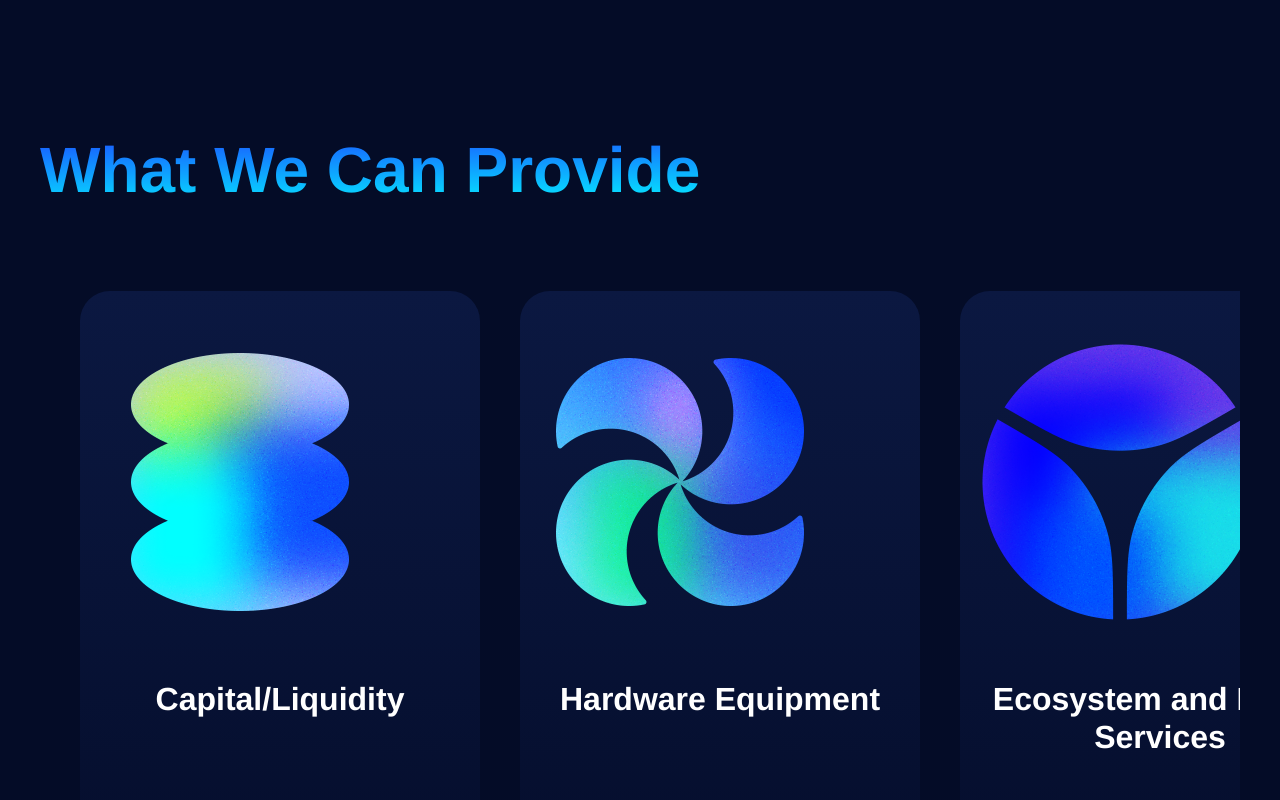
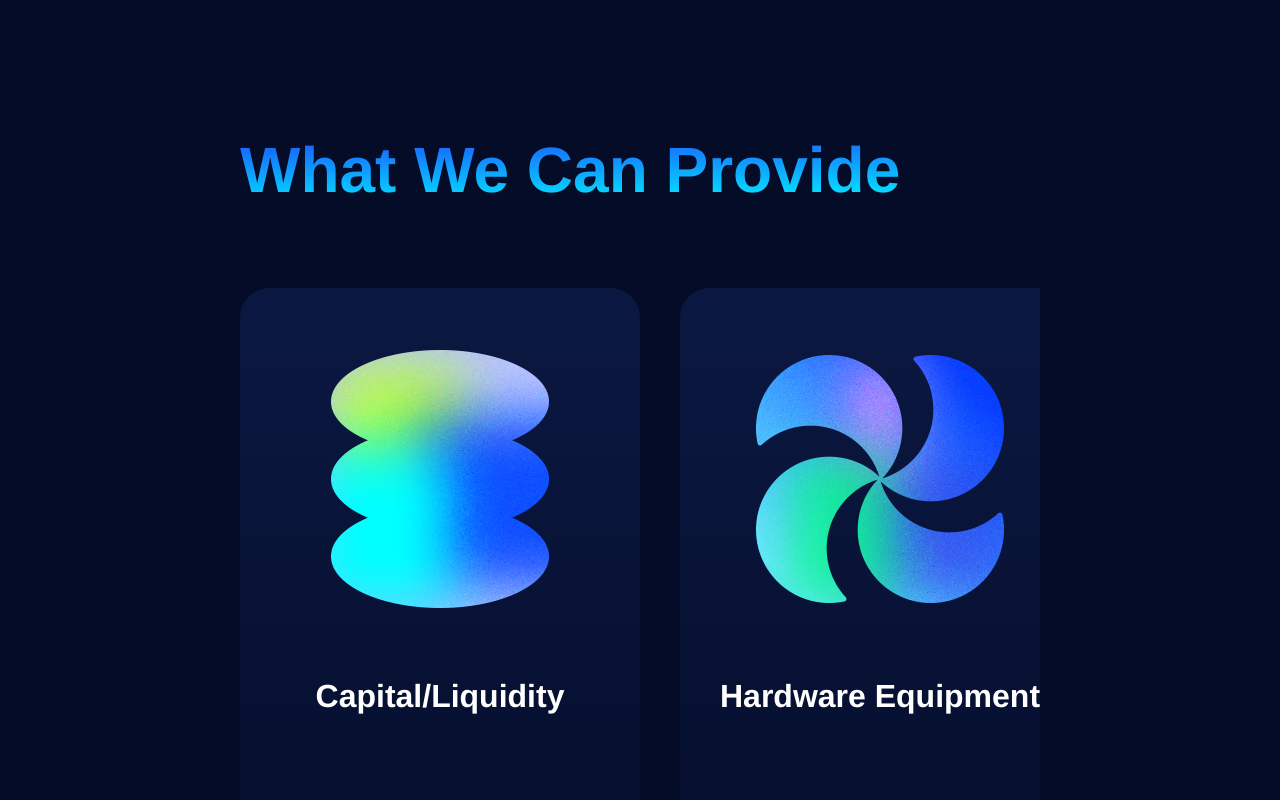
Before and after one commit to lyswifter/depinX, a Vue app: page / in a window 1280 px wide. Shown: the part 3500-4300 px from the top of the page. Built offline with nearby package versions, Linux system fonts and the light colour scheme.

Commit message:
adopt services cards

```diff
--- a/src/components/Service.vue
+++ b/src/components/Service.vue
@@ -34,6 +34,11 @@ function hoverAction(index: number) {
     state.services[index].isHover = true
 }
 
+function clickAction(index: number) {
+    console.log(index)
+    state.services[index].isHover = true
+}
+
 function leaveAction(index: number) {
     console.log(index)
     state.services[index].isHover = false
@@ -55,15 +60,14 @@ function leftClick() {
 </script>
 
 <template>
-    <!-- :onmouseenter="enterAction" :onmouseout="outAction" -->
-    <!-- :onmouseover="hoverAction(i)" -->
     <div>
         <div class="service-view">
             <div class="mid-view">
-                <div class="service-title">What We Can Provide</div>
+                <div class="service-title service-title-f">What We Can Provide</div>
+
                 <div class="service-list">
-                    <div v-for="(item, i) in state.services" :key="i" class="service-card" @mouseover="hoverAction(i)"
-                        @mouseleave="leaveAction(i)">
+                    <div v-for="(item, i) in state.services" :key="i" class="service-card" :class="i == 0 ? 'm-l-none' : 'm-l-40'" @mouseover="hoverAction(i)"
+                        @mouseleave="leaveAction(i)" @click="clickAction(i)">
                         <div class="normal-card" v-if="!item.isHover">
                             <div class="normal-content">
                                 <img :src="item.img" width="320" height="382" alt="">
@@ -79,7 +83,7 @@ function leftClick() {
                     </div>
                 </div>
 
-                <div style="display: flex;margin-top: 60px;margin-left: 40px;">
+                <div style="display: flex;margin-top: 60px;">
                     <div style="cursor: pointer;" @click="leftClick">
                         <img src="../assets/arrow_left_nor@2x.png" width="80" height="40" alt="">
                     </div>
@@ -101,23 +105,46 @@ function leftClick() {
     background: #040C27;
 }
 
-.mid-view {
-    margin: 0 auto;
-    width: 1200px;
+@media screen and (max-width: 767px) {
+    .mid-view {
+        margin: 0 auto;
+        width: 78%;
+    }
+
+    .service-title-f {
+        font-size: 40px;
+        line-height: 47px;
+    }
+}
+
+@media screen and (min-width: 768px) {
+    .mid-view {
+        margin: 0 auto;
+        width: 62.5%;
+    }
+
+    .service-title-f {
+        font-size: 64px;
+        line-height: 75px;
+    }
 }
 
 .service-title {
-    width: 726px;
-    height: 78px;
     font-weight: 600;
-    font-size: 64px;
-    line-height: 75px;
     text-align: left;
     font-style: normal;
     text-transform: none;
     background-image: linear-gradient(179deg, #1B4DFF 0%, #01FFFF 100%);
     color: transparent;
     background-clip: text;
+}
+
+.m-l-40 {
+    margin-left: 40px;
+}
+
+.m-l-none {
+    margin-left: 0px;
 }
 
 .service-list {
@@ -128,7 +155,6 @@ function leftClick() {
 }
 
 .service-card {
-    margin-left: 40px;
     width: 400px;
     background: linear-gradient(180deg, #0B1841 0%, #050E2D 100%);
     border-image: linear-gradient(90deg, rgba(27, 77, 255, 1), rgba(1, 255, 255, 1)) 4 4;
@@ -144,6 +170,11 @@ function leftClick() {
 .normal-card {
     width: 400px;
     height: 580px;
+}
+
+.normal-content {
+    width: 320px;
+    margin: 0 auto;
 }
 
 .normal-title {
```
